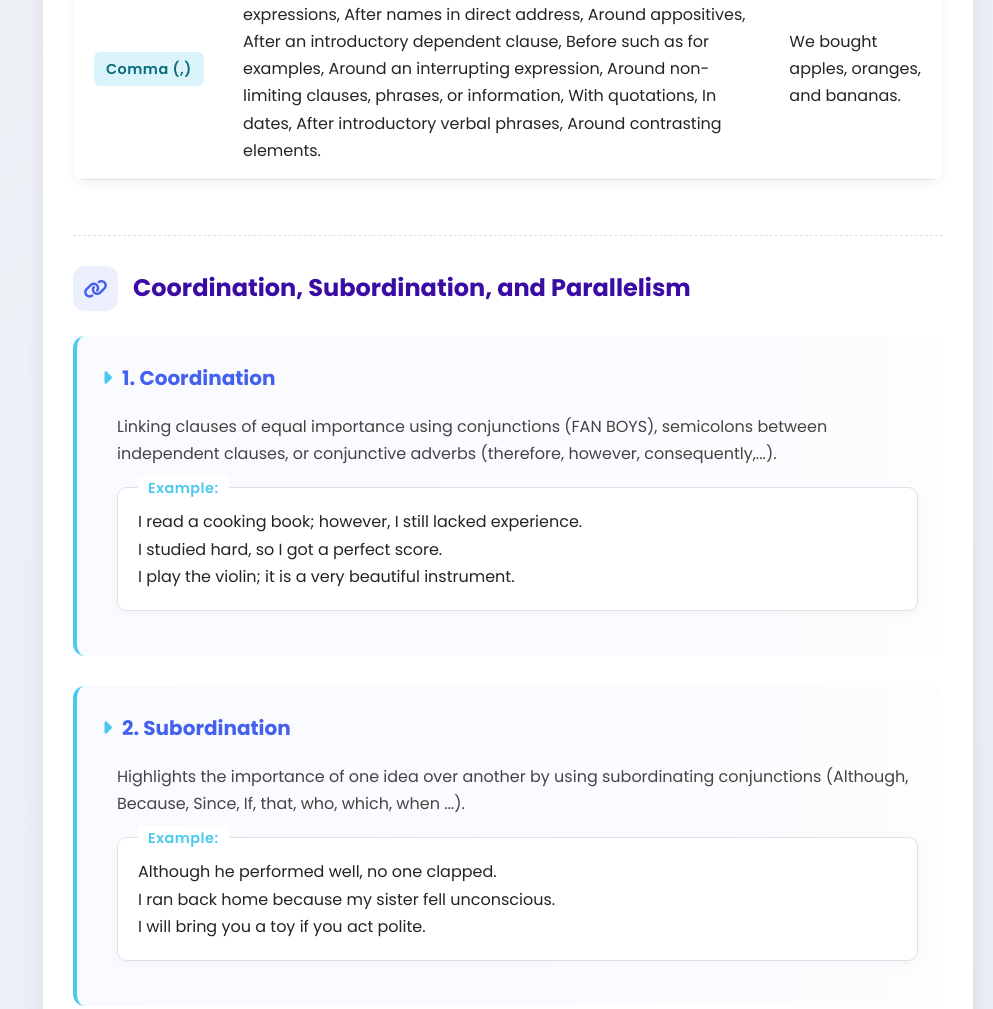
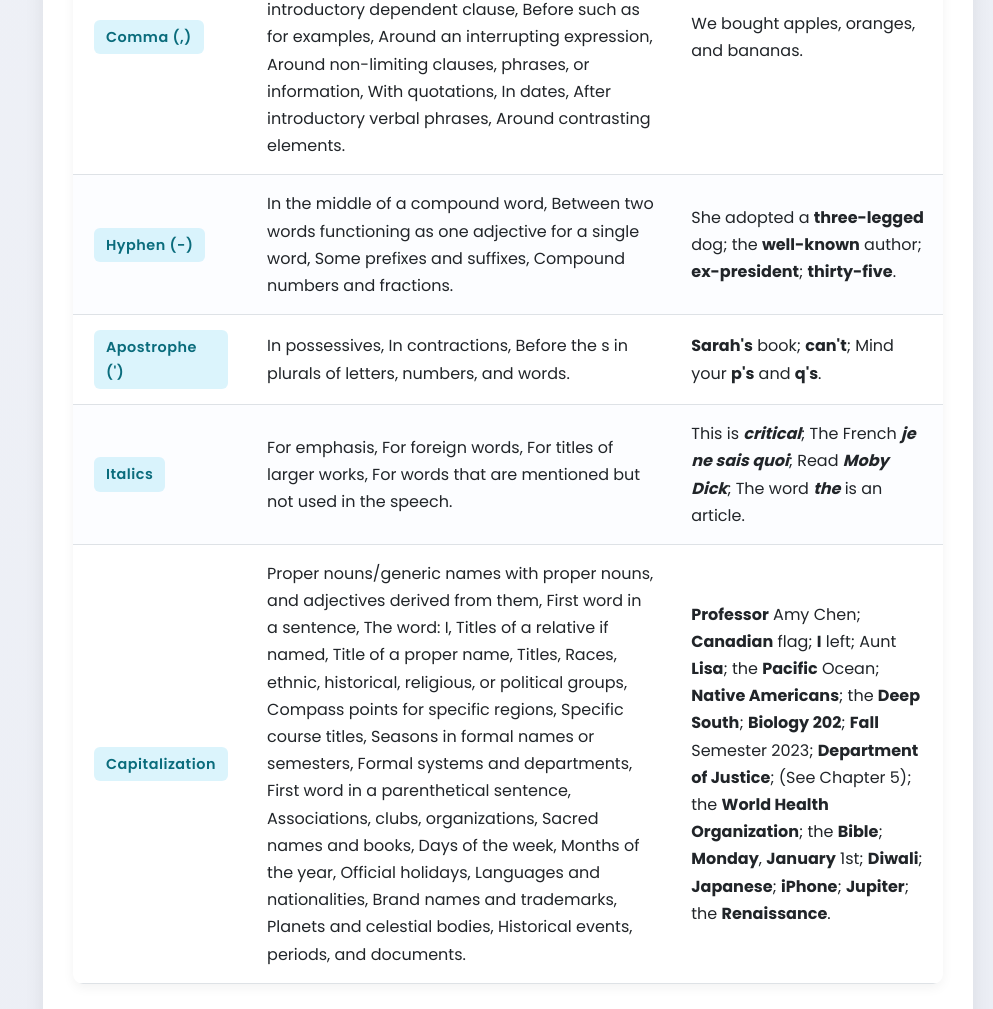
Before and after one commit to Barhoomz/englishmastery, a plain HTML site: page index.html in a window 1280 px wide. Shown: the part 6296-7305 px from the top of the page, without its empty margins (287-1280 px from the left). Drawn offline with Linux system fonts and the light colour scheme.

Commit message:
Update index.html

```diff
--- a/index.html
+++ b/index.html
@@ -788,6 +788,26 @@
                                     <td>Before a coordinating conjunction, In lists, After Introductory expressions, After names in direct address, Around appositives, After an introductory dependent clause, Before such as for examples, Around an interrupting expression, Around non-limiting clauses, phrases, or information, With quotations, In dates, After introductory verbal phrases, Around contrasting elements.</td>
                                     <td>We bought apples, oranges, and bananas.</td>
                                 </tr>
+                                <tr>
+    <td><span class="tag">Hyphen (-)</span></td>
+    <td>In the middle of a compound word, Between two words functioning as one adjective for a single word, Some prefixes and suffixes, Compound numbers and fractions.</td>
+    <td>She adopted a <strong>three-legged</strong> dog; the <strong>well-known</strong> author; <strong>ex-president</strong>; <strong>thirty-five</strong>.</td>
+</tr>
+<tr>
+    <td><span class="tag">Apostrophe (')</span></td>
+    <td>In possessives, In contractions, Before the s in plurals of letters, numbers, and words.</td>
+    <td><strong>Sarah's</strong> book; <strong>can't</strong>; Mind your <strong>p's</strong> and <strong>q's</strong>.</td>
+</tr>
+<tr>
+    <td><span class="tag">Italics</span></td>
+    <td>For emphasis, For foreign words, For titles of larger works, For words that are mentioned but not used in the speech.</td>
+    <td>This is <strong><em>critical</em></strong>; The French <strong><em>je ne sais quoi</em></strong>; Read <strong><em>Moby Dick</em></strong>; The word <strong><em>the</em></strong> is an article.</td>
+</tr>
+<tr>
+    <td><span class="tag">Capitalization</span></td>
+    <td>Proper nouns/generic names with proper nouns, and adjectives derived from them, First word in a sentence, The word: I, Titles of a relative if named, Title of a proper name, Titles, Races, ethnic, historical, religious, or political groups, Compass points for specific regions, Specific course titles, Seasons in formal names or semesters, Formal systems and departments, First word in a parenthetical sentence, Associations, clubs, organizations, Sacred names and books, Days of the week, Months of the year, Official holidays, Languages and nationalities, Brand names and trademarks, Planets and celestial bodies, Historical events, periods, and documents.</td>
+    <td><strong>Professor</strong> Amy Chen; <strong>Canadian</strong> flag; <strong>I</strong> left; Aunt <strong>Lisa</strong>; the <strong>Pacific</strong> Ocean; <strong>Native Americans</strong>; the <strong>Deep South</strong>; <strong>Biology 202</strong>; <strong>Fall</strong> Semester 2023; <strong>Department of Justice</strong>; (See Chapter 5); the <strong>World Health Organization</strong>; the <strong>Bible</strong>; <strong>Monday</strong>, <strong>January</strong> 1st; <strong>Diwali</strong>; <strong>Japanese</strong>; <strong>iPhone</strong>; <strong>Jupiter</strong>; the <strong>Renaissance</strong>.</td>
+</tr>
                             </tbody>
                         </table>
                     </div>
```
